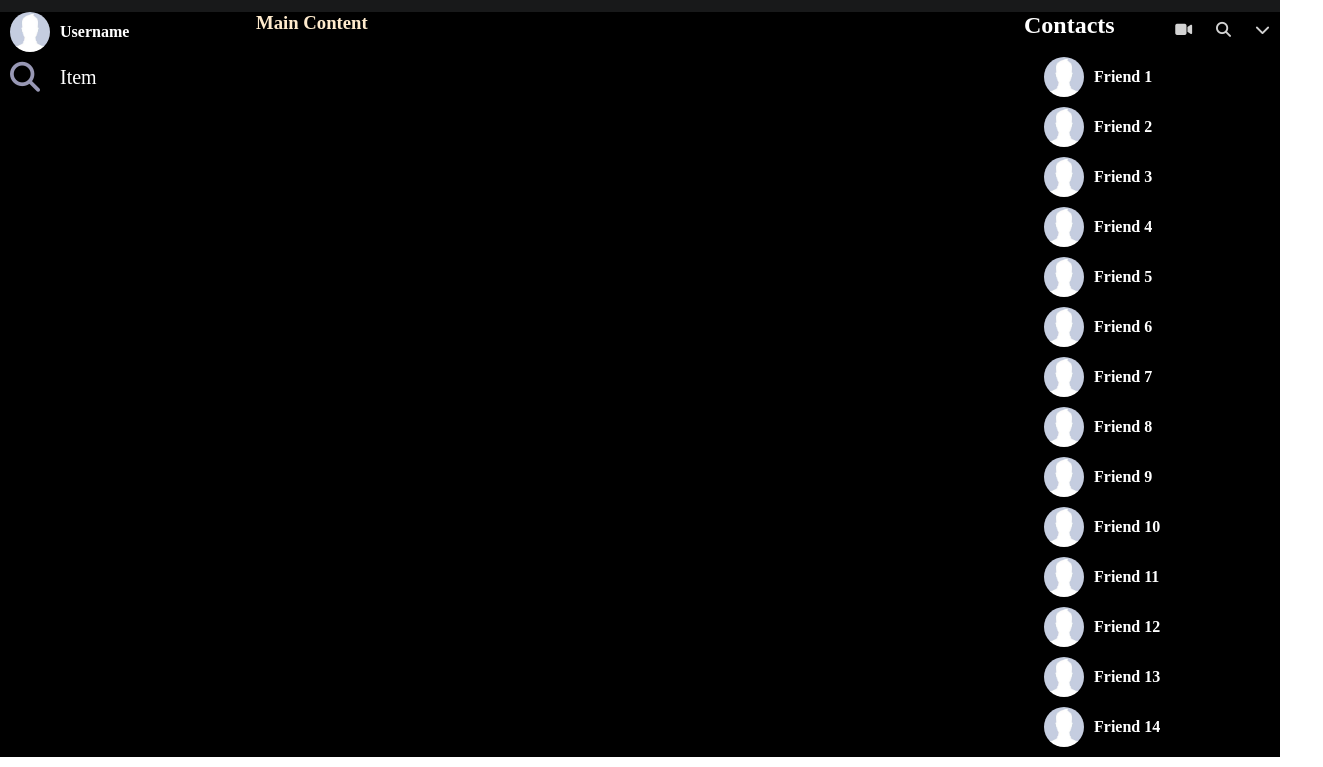
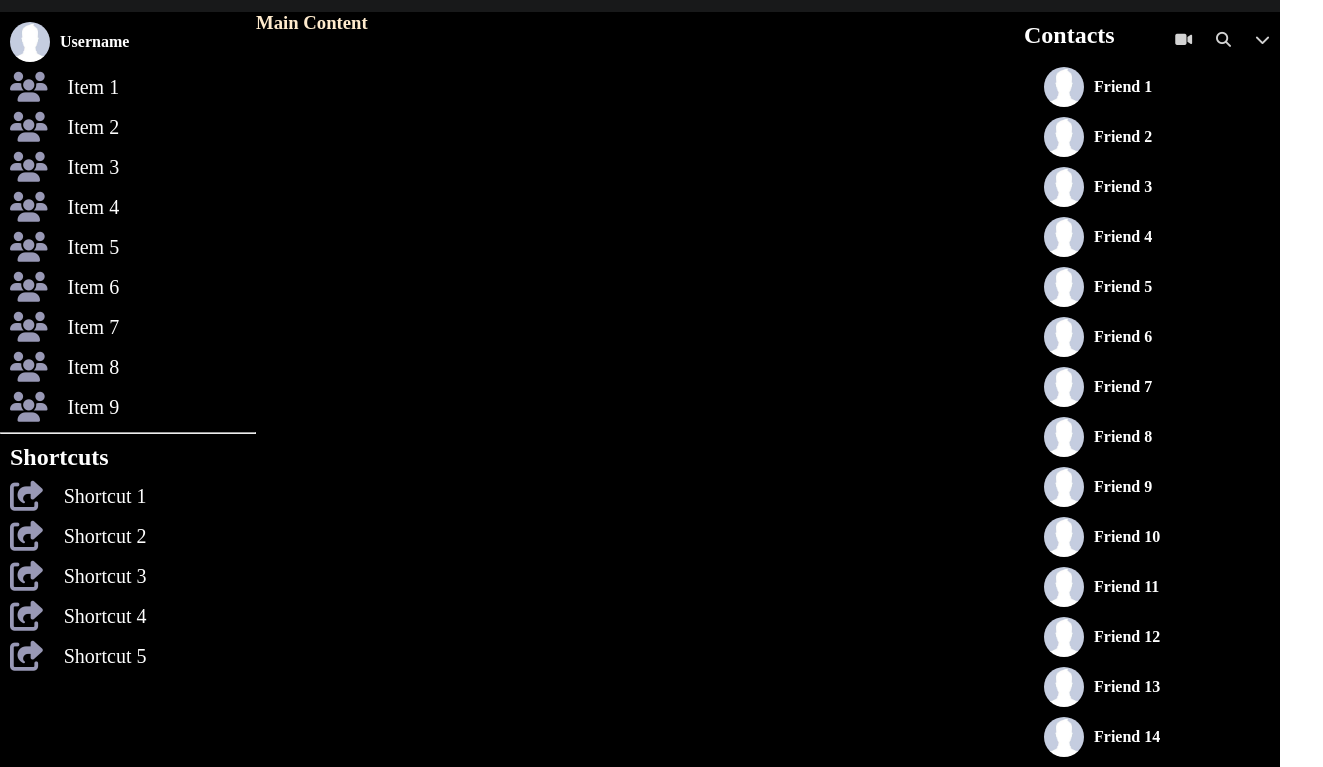
Before and after one commit to HassanSheikh25/fbPage, a plain HTML site: page index.html in a window 1280 px wide. Shown: the part 62-829 px from the top of the page, 1323 px wide, since content can reach past the window. Drawn offline with Linux system fonts and the light colour scheme.

Commit message:
right left main content done

```diff
--- a/index.html
+++ b/index.html
@@ -69,7 +69,7 @@
     </div>
 
     <div id="contentDiv">
-        <div class="content">
+        <div class="content m-t-10" id="c1">
             <div class="bg">
                 <a class="atagset" href="#">
                     <img class="navPic" src="userpic.jpg">
@@ -78,8 +78,90 @@
             </div>
             <div class="bg m-10">
                 <a class="atagset" href="#">
-                    <i class="fas fa-search" style="font-size: 30px; color: #9898b5;"></i>
-                    <p style="font-size: 20px; color: white;">&emsp;Item</p>
+                    <i class="fas fa-users" style="font-size: 30px; color: #9898b5;"></i>
+                    <p style="font-size: 20px; color: white;">&emsp;Item 1</p>
+                </a>
+            </div>
+            <div class="bg m-10">
+                <a class="atagset" href="#">
+                    <i class="fas fa-users" style="font-size: 30px; color: #9898b5;"></i>
+                    <p style="font-size: 20px; color: white;">&emsp;Item 2</p>
+                </a>
+            </div>
+            <div class="bg m-10">
+                <a class="atagset" href="#">
+                    <i class="fas fa-users" style="font-size: 30px; color: #9898b5;"></i>
+                    <p style="font-size: 20px; color: white;">&emsp;Item 3</p>
+                </a>
+            </div>
+            <div class="bg m-10">
+                <a class="atagset" href="#">
+                    <i class="fas fa-users" style="font-size: 30px; color: #9898b5;"></i>
+                    <p style="font-size: 20px; color: white;">&emsp;Item 4</p>
+                </a>
+            </div>
+            <div class="bg m-10">
+                <a class="atagset" href="#">
+                    <i class="fas fa-users" style="font-size: 30px; color: #9898b5;"></i>
+                    <p style="font-size: 20px; color: white;">&emsp;Item 5</p>
+                </a>
+            </div>
+            <div class="bg m-10">
+                <a class="atagset" href="#">
+                    <i class="fas fa-users" style="font-size: 30px; color: #9898b5;"></i>
+                    <p style="font-size: 20px; color: white;">&emsp;Item 6</p>
+                </a>
+            </div>
+            <div class="bg m-10">
+                <a class="atagset" href="#">
+                    <i class="fas fa-users" style="font-size: 30px; color: #9898b5;"></i>
+                    <p style="font-size: 20px; color: white;">&emsp;Item 7</p>
+                </a>
+            </div>
+            <div class="bg m-10">
+                <a class="atagset" href="#">
+                    <i class="fas fa-users" style="font-size: 30px; color: #9898b5;"></i>
+                    <p style="font-size: 20px; color: white;">&emsp;Item 8</p>
+                </a>
+            </div>
+            <div class="bg m-10">
+                <a class="atagset" href="#">
+                    <i class="fas fa-users" style="font-size: 30px; color: #9898b5;"></i>
+                    <p style="font-size: 20px; color: white;">&emsp;Item 9</p>
+                </a>
+            </div>
+            <hr>
+            <div>
+                <h2 style="color: white; margin: 10px;">Shortcuts</h2>
+            </div>
+            <div class="bg m-10">
+                <a class="atagset" href="#">
+                    <i class="fas fa-share-square" style="font-size: 30px; color: #9898b5;"></i>
+                    <p style="font-size: 20px; color: white;">&emsp;Shortcut 1</p>
+                </a>
+            </div>
+            <div class="bg m-10">
+                <a class="atagset" href="#">
+                    <i class="fas fa-share-square" style="font-size: 30px; color: #9898b5;"></i>
+                    <p style="font-size: 20px; color: white;">&emsp;Shortcut 2</p>
+                </a>
+            </div>
+            <div class="bg m-10">
+                <a class="atagset" href="#">
+                    <i class="fas fa-share-square" style="font-size: 30px; color: #9898b5;"></i>
+                    <p style="font-size: 20px; color: white;">&emsp;Shortcut 3</p>
+                </a>
+            </div>
+            <div class="bg m-10">
+                <a class="atagset" href="#">
+                    <i class="fas fa-share-square" style="font-size: 30px; color: #9898b5;"></i>
+                    <p style="font-size: 20px; color: white;">&emsp;Shortcut 4</p>
+                </a>
+            </div>
+            <div class="bg m-10">
+                <a class="atagset" href="#">
+                    <i class="fas fa-share-square" style="font-size: 30px; color: #9898b5;"></i>
+                    <p style="font-size: 20px; color: white;">&emsp;Shortcut 5</p>
                 </a>
             </div>
         </div>
@@ -90,7 +172,7 @@
 
         </div>
 
-        <div class="content">
+        <div class="content m-t-10" id="c2">
             <div id="contacts">
                 <div>
                     <h2 style="color: white;">Contacts</h2>
--- a/style.css
+++ b/style.css
@@ -79,6 +79,12 @@
   #centrenav{
     padding-bottom: 20px;
   }
+  #c1{
+    display: none;
+  }
+}
+.m-t-10{
+  margin-top: 10px;
 }
 #contentDiv {
   display: flex;
@@ -116,6 +122,7 @@
 #contacts{
   display: flex;
   justify-content: space-between;
+  overflow: hidden;
 }
 
 .leftcontenticon{
```
